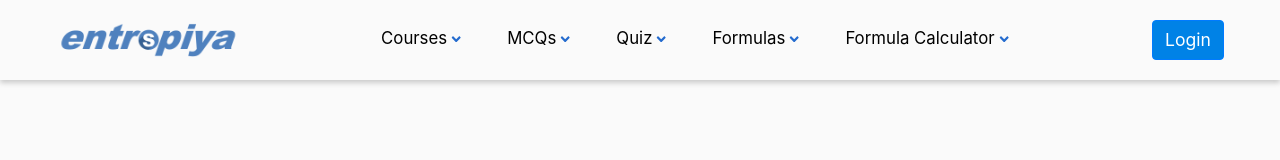
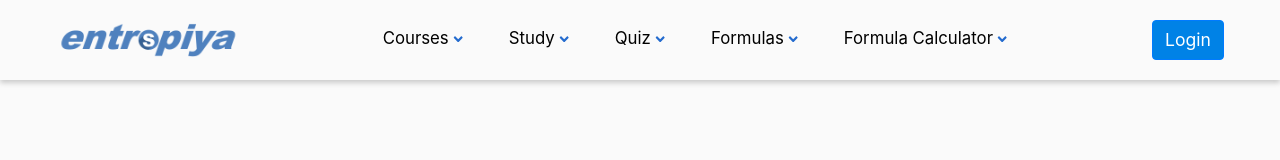
Before and after one commit to vilmarcabanero/entropiya-client-old-120921, a React (Create React App) app: page / in a window 1280 px wide. Shown: the top 160 px of the page. Built offline with nearby package versions, Linux system fonts and the light colour scheme.

Commit message:
Changed MCQs to study.

```diff
--- a/src/assets/stylesheets/_headerlinks.scss
+++ b/src/assets/stylesheets/_headerlinks.scss
@@ -6,8 +6,8 @@
   }
 }
 
-#mcqs:hover {
-  .mcqs {
+#study:hover {
+  .study {
     transition: all 0.2s linear;
     transform: rotate(-180deg);
     transform-origin: center center;
--- a/src/components/Home/HeaderLinks.js
+++ b/src/components/Home/HeaderLinks.js
@@ -8,9 +8,9 @@ const HeaderLinks = () => {
 				Courses
 				<StyledFaAngleDownCourses className='courses' />
 			</a>
-			<a id='mcqs' href='#/'>
-				MCQs
-				<StyledFaAngleDownMCQs className='mcqs' />
+			<a id='study' href='#/'>
+				Study
+				<StyledFaAngleDownMCQs className='study' />
 			</a>
 			<a href='/'>
 				Quiz
--- a/src/components/Home/RightNav.js
+++ b/src/components/Home/RightNav.js
@@ -8,7 +8,7 @@ const RightNav = ({ open }) => {
 				<a href='/'>
 					Courses <FaAngleDownCourses />
 				</a>
-				<a href='/'>MCQs</a>
+				<a href='/'>Study</a>
 				<a href='/'>Quiz</a>
 				<a href='/'>Formulas</a>
 				<a href='/'>Formula Calculator</a>
```
